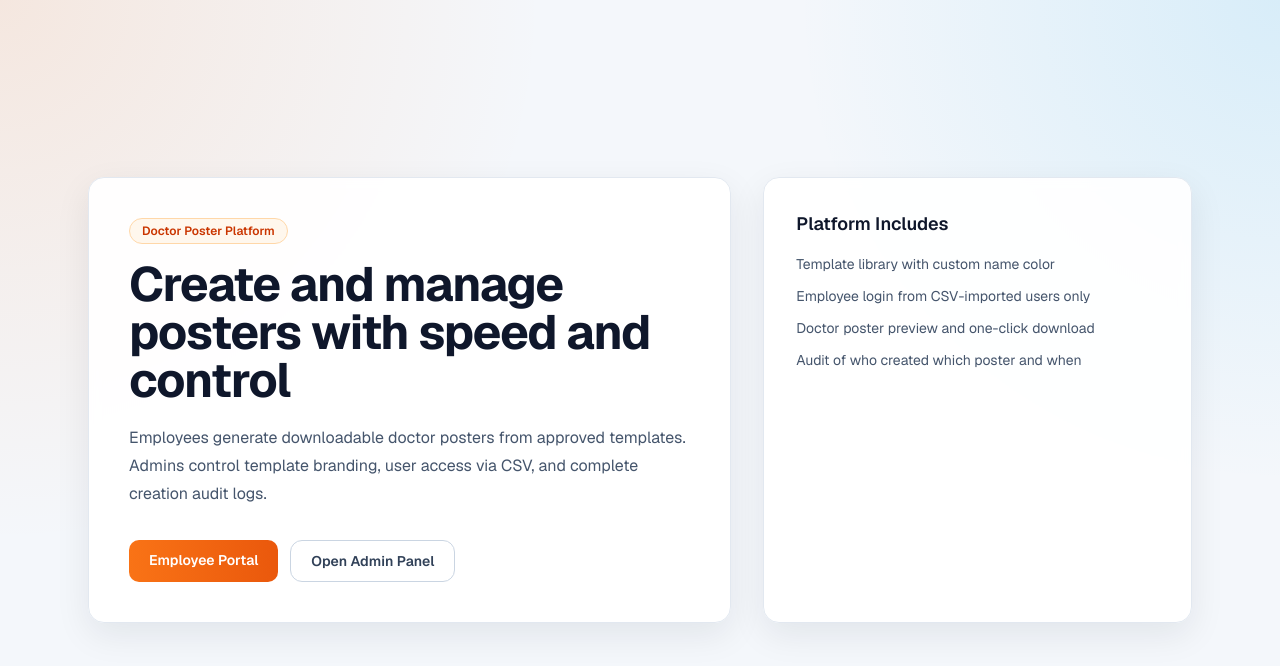
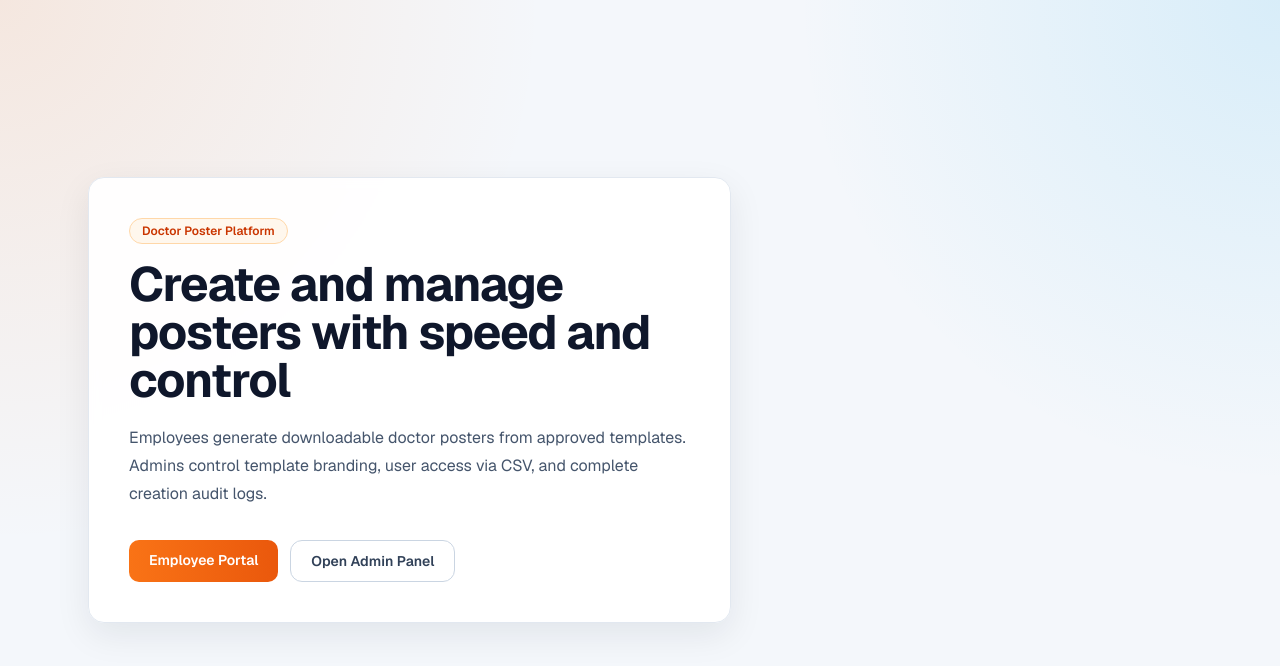
Before and after one commit to mohitgarg05/e-poster, a Next.js app: page / in a window 1280 px wide. Shown: the top 666 px of the page. Built offline with nearby package versions, Linux system fonts and the light colour scheme.

Commit message:
remove side div

```diff
--- a/src/app/page.tsx
+++ b/src/app/page.tsx
@@ -26,15 +26,6 @@ export default function Home() {
               </a>
             </div>
           </div>
-          <aside className="panel-card p-8">
-            <h2 className="text-lg font-semibold text-slate-900">Platform Includes</h2>
-            <ul className="mt-4 space-y-3 text-sm text-slate-600">
-              <li>Template library with custom name color</li>
-              <li>Employee login from CSV-imported users only</li>
-              <li>Doctor poster preview and one-click download</li>
-              <li>Audit of who created which poster and when</li>
-            </ul>
-          </aside>
         </div>
       </section>
     </main>
```
